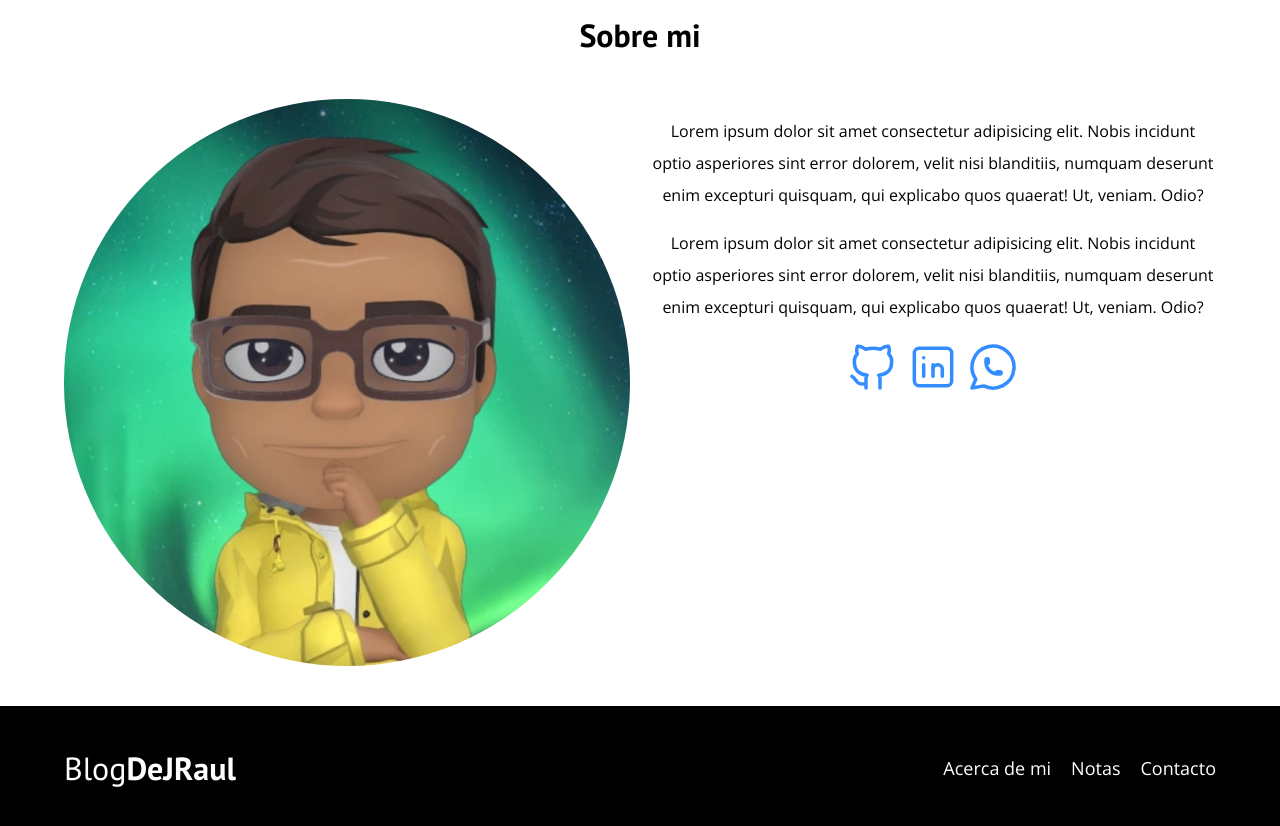
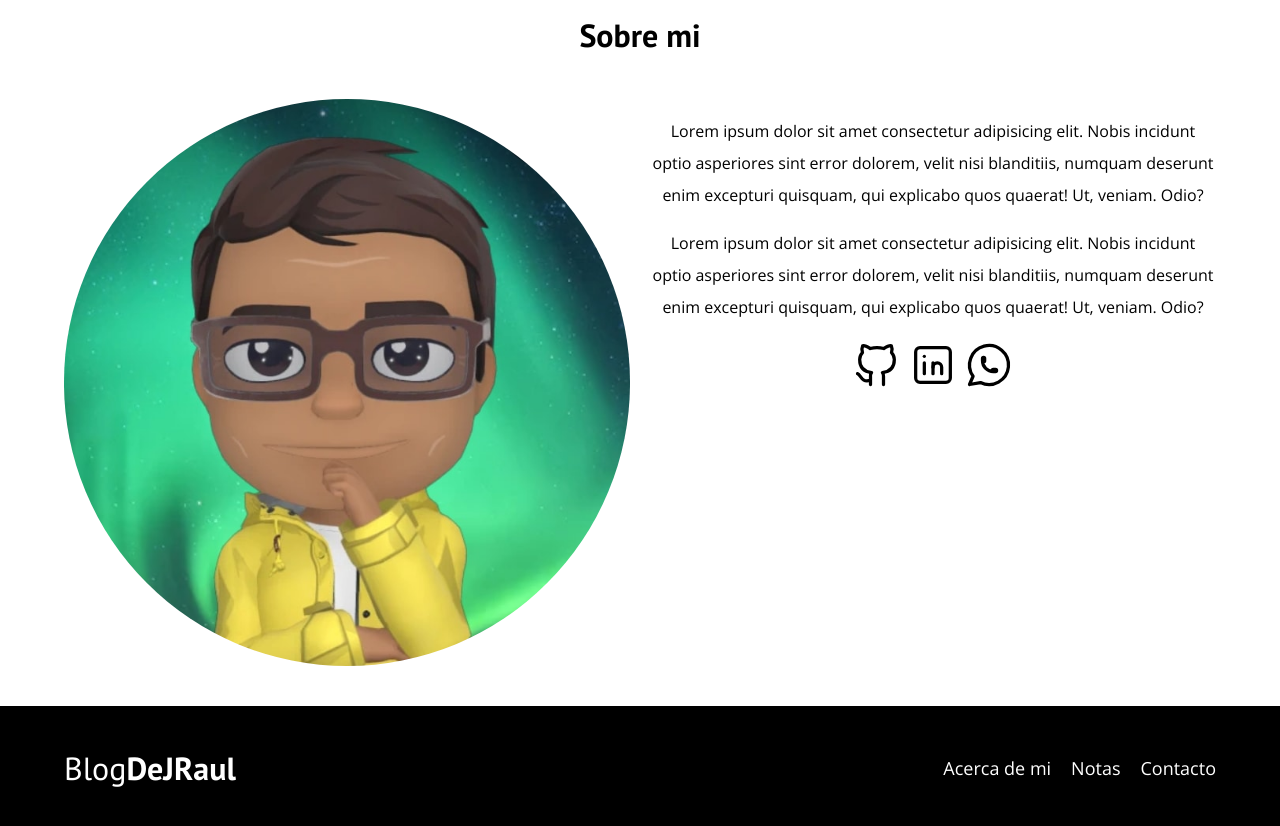
Before and after one commit to jrauljperez02/blog_jrauljperez, a plain HTML site: page nosotros.html in a window 1280 px wide. Shown: the part 629-1455 px from the top of the page. Drawn offline with nearby package versions, Linux system fonts and the light colour scheme.

Commit message:
se cambio el color de los iconos

```diff
--- a/nosotros.html
+++ b/nosotros.html
@@ -59,14 +59,14 @@
                     quos quaerat! Ut, veniam. Odio?</p>
                     <a target='_blanck' href="https://github.com/jrauljperez02?tab=repositories">
                         <!--Github-->
-                    <svg xmlns="http://www.w3.org/2000/svg" class="icon icon-tabler icon-tabler-brand-github" width="56" height="56" viewBox="0 0 24 24" stroke-width="1.5" stroke="#338DFF" fill="none" stroke-linecap="round" stroke-linejoin="round">
+                        <svg xmlns="http://www.w3.org/2000/svg" class="icon icon-tabler icon-tabler-brand-github" width="52" height="52" viewBox="0 0 24 24" stroke-width="1.5" stroke="#000000" fill="none" stroke-linecap="round" stroke-linejoin="round">
                         <path stroke="none" d="M0 0h24v24H0z" fill="none"/>
                         <path d="M9 19c-4.3 1.4 -4.3 -2.5 -6 -3m12 5v-3.5c0 -1 .1 -1.4 -.5 -2c2.8 -.3 5.5 -1.4 5.5 -6a4.6 4.6 0 0 0 -1.3 -3.2a4.2 4.2 0 0 0 -.1 -3.2s-1.1 -.3 -3.5 1.3a12.3 12.3 0 0 0 -6.2 0c-2.4 -1.6 -3.5 -1.3 -3.5 -1.3a4.2 4.2 0 0 0 -.1 3.2a4.6 4.6 0 0 0 -1.3 3.2c0 4.6 2.7 5.7 5.5 6c-.6 .6 -.6 1.2 -.5 2v3.5" />
                         </svg>
                     </a>
                     <a target='_blanck' href="https://www.linkedin.com/in/jim%C3%A9nez-p%C3%A9rez-jes%C3%BAs-ra%C3%BAl-20a19a227/">
                         <!--Linkedin-->
-                    <svg xmlns="http://www.w3.org/2000/svg" class="icon icon-tabler icon-tabler-brand-linkedin" width="56" height="56" viewBox="0 0 24 24" stroke-width="1.5" stroke="#338DFF" fill="none" stroke-linecap="round" stroke-linejoin="round">
+                        <svg xmlns="http://www.w3.org/2000/svg" class="icon icon-tabler icon-tabler-brand-linkedin" width="52" height="52" viewBox="0 0 24 24" stroke-width="1.5" stroke="#000000" fill="none" stroke-linecap="round" stroke-linejoin="round">
                         <path stroke="none" d="M0 0h24v24H0z" fill="none"/>
                         <rect x="4" y="4" width="16" height="16" rx="2" />
                         <line x1="8" y1="11" x2="8" y2="16" />
@@ -76,7 +76,8 @@
                         </svg>
                     </a>
                     <a target='_blanck' href="https://wa.link/noi535">
-                    <svg xmlns="http://www.w3.org/2000/svg" class="icon icon-tabler icon-tabler-brand-whatsapp" width="56" height="56" viewBox="0 0 24 24" stroke-width="1.5" stroke="#338DFF" fill="none" stroke-linecap="round" stroke-linejoin="round">
+                        <!--Whatsapp-->
+                        <svg xmlns="http://www.w3.org/2000/svg" class="icon icon-tabler icon-tabler-brand-whatsapp" width="52" height="52" viewBox="0 0 24 24" stroke-width="1.5" stroke="#000000" fill="none" stroke-linecap="round" stroke-linejoin="round">
                         <path stroke="none" d="M0 0h24v24H0z" fill="none"/>
                         <path d="M3 21l1.65 -3.8a9 9 0 1 1 3.4 2.9l-5.05 .9" />
                         <path d="M9 10a0.5 .5 0 0 0 1 0v-1a0.5 .5 0 0 0 -1 0v1a5 5 0 0 0 5 5h1a0.5 .5 0 0 0 0 -1h-1a0.5 .5 0 0 0 0 1" />
```
Also changed, not shown: contacto.html (+4 -3 lines). Lines whose indentation alone changed are shown as unchanged.
